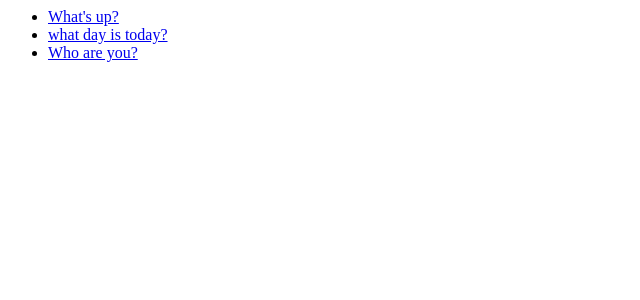
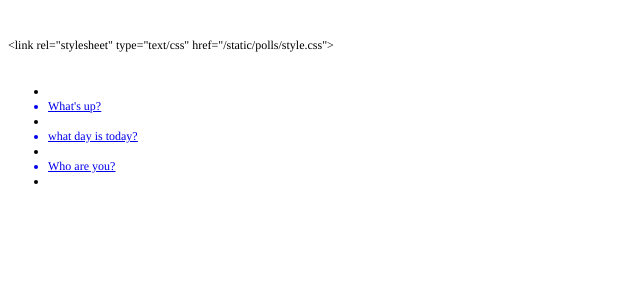
Before and after one commit to alexobinikpo/Testing-the-waters, a Django app: page /polls/ in a window 1280 px wide. Shown: the top 300 px of the page, without its empty margins (0-640 px from the left). Run offline with Django 3.2, Linux system fonts and the light colour scheme; data comes from the database, SQL or seed files in the repository; both versions use the stored data as it was after the commit.

Commit message:
adding the final parts

```diff
--- a/mysite/mysite/settings.py
+++ b/mysite/mysite/settings.py
@@ -55,7 +55,7 @@ ROOT_URLCONF = 'mysite.urls'
 TEMPLATES = [
     {
         'BACKEND': 'django.template.backends.django.DjangoTemplates',
-        'DIRS': [],
+        'DIRS': [BASE_DIR / 'TEMPLATES'],
         'APP_DIRS': True,
         'OPTIONS': {
             'context_processors': [
--- a/mysite/polls/models.py
+++ b/mysite/polls/models.py
@@ -1,6 +1,8 @@
 import datetime
 from django.db import models
 from django.utils import timezone
+from django.contrib import admin
+
 
 # Create your models here.
 #from django.db import models
@@ -13,6 +15,12 @@ class Question(models.Model):
     def __str__(self):
         return self.question_text
 
+    @admin.display(
+        boolean=True,
+        ordering='pub_date',
+        description='Published recently?',
+    )
+
     def was_published_recently(self):
         return self.pub_date >= timezone.now() - datetime.timedelta(days=1)
 
--- a/mysite/polls/templates/polls/index.html
+++ b/mysite/polls/templates/polls/index.html
@@ -1,9 +1,37 @@
-{% if latest_question_list %}
-    <ul>
-    {% for question in latest_question_list %}
-<li><a href="{% url 'polls:detail' question.id %}">{{ question.question_text }}</a></li>
-    {% endfor %}
-    </ul>
-{% else %}
-    <p>No polls are available.</p>
-{% endif %}
+<!DOCTYPE html PUBLIC "-//W3C//DTD HTML 4.01//EN" "http://www.w3.org/TR/html4/strict.dtd">
+<html>
+<head>
+  <meta http-equiv="Content-Type" content="text/html; charset=utf-8">
+  <meta http-equiv="Content-Style-Type" content="text/css">
+  <title></title>
+  <meta name="Generator" content="Cocoa HTML Writer">
+  <meta name="CocoaVersion" content="2113.3">
+  <style type="text/css">
+    p.p1 {margin: 0.0px 0.0px 0.0px 0.0px; font: 12.0px Times; color: #000000; -webkit-text-stroke: #000000; min-height: 14.0px}
+    p.p2 {margin: 0.0px 0.0px 0.0px 0.0px; font: 12.0px Times; color: #000000; -webkit-text-stroke: #000000}
+    p.p4 {margin: 0.0px 0.0px 12.0px 0.0px; font: 12.0px Times; color: #000000; -webkit-text-stroke: #000000}
+    li.li2 {margin: 0.0px 0.0px 0.0px 0.0px; font: 12.0px Times; color: #000000; -webkit-text-stroke: #000000}
+    li.li3 {margin: 0.0px 0.0px 0.0px 0.0px; font: 12.0px Times; color: #0000e9; -webkit-text-stroke: #0000e9}
+    span.s1 {font-kerning: none}
+    span.s2 {-webkit-text-stroke: 0px #000000}
+    span.s3 {text-decoration: underline ; font-kerning: none; color: #0000e9}
+    ul.ul1 {list-style-type: disc}
+  </style>
+</head>
+<body>
+<p class="p1"><span class="s1"></span><br></p>
+<p class="p2"><span class="s1">{% load static %}</span></p>
+<p class="p1"><span class="s1"></span><br></p>
+<p class="p2"><span class="s1">&lt;link rel="stylesheet" type="text/css" href="{% static 'polls/style.css' %}"&gt;</span></p>
+<p class="p1"><span class="s1"></span><br></p>
+<p class="p2"><span class="s1">{% if latest_question_list %}</span></p>
+<ul class="ul1">
+  <li class="li2"><span class="s2"></span><span class="s1">{% for question in latest_question_list %}</span></li>
+  <li class="li3"><span class="s2"><a href="file:///Users/alexobinikpo/Desktop/hardeem/mysite/polls/templates/polls/%7B%25%20url%20'polls:detail'%20question.id%20%25%7D"><span class="s3">{{ question.question_text }}</span></a></span></li>
+  <li class="li2"><span class="s2"></span><span class="s1">{% endfor %}<span class="Apple-converted-space"> </span></span></li>
+</ul>
+<p class="p2"><span class="s1">{% else %}</span></p>
+<p class="p4"><span class="s1">No polls are available.</span></p>
+<p class="p2"><span class="s1">{% endif %}<span class="Apple-converted-space"> </span></span></p>
+</body>
+</html>
```
Also changed, not shown: mysite/polls/admin.py (+21 -2 lines), mysite/db.sqlite3, 2 other files.
